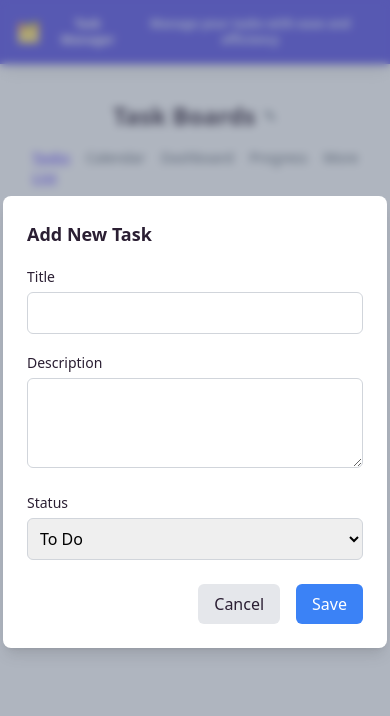
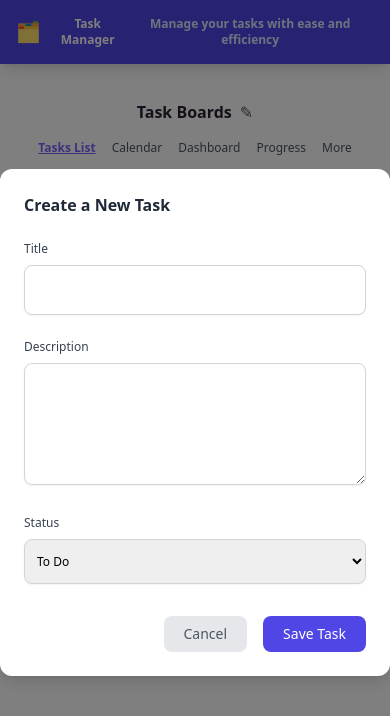
Before and after one commit to ahmed-kkamel/fe-trend-task, a Next.js app: page / in a window 390 px wide. Both pictures are taken after a click on the button "Add new task". Shown: the top 716 px of the page. Built offline with nearby package versions, Linux system fonts and the light colour scheme.

Commit message:
fix responsive

```diff
--- a/app/_components/ActionButton.tsx
+++ b/app/_components/ActionButton.tsx
@@ -8,7 +8,11 @@ type ActionButtonProps = {
 
 const ActionButton: React.FC<ActionButtonProps> = ({ onClick, label, color }) => {
     return (
-        <button onClick={onClick} className={`text-${color}-500 hover:underline`}>
+        <button
+            onClick={onClick}
+            className={`text-${color}-500 hover:text-${color}-700 focus:outline-none`}
+            aria-label={label}
+        >
             {label}
         </button>
     );
--- a/app/_components/AddTaskButton.tsx
+++ b/app/_components/AddTaskButton.tsx
@@ -4,7 +4,7 @@ const AddTaskButton: React.FC<{ onClick: () => void }> = ({ onClick }) => (
     <button
         aria-label="Add new task"
         onClick={onClick}
-        className="p-2 bg-gray-100 rounded-md hover:bg-gray-200 focus:outline-none focus:ring-2 focus:ring-purple-500"
+        className="px-4 py-2 bg-gray-100 rounded-md hover:bg-gray-200 focus:outline-none focus:ring-2 focus:ring-purple-500"
     >
         ➕
     </button>
--- a/app/_components/AddTaskPopup.tsx
+++ b/app/_components/AddTaskPopup.tsx
@@ -66,43 +66,58 @@ const AddTaskPopup: React.FC<AddTaskPopupProps> = ({ isOpen, onClose, onSave })
     if (!isOpen) return null;
 
     return (
-        <div className="fixed inset-0 bg-[#606C80] bg-opacity-50 flex items-center justify-center z-50 backdrop-blur-sm">
-            <div className="bg-white rounded-lg p-6 w-96 shadow-lg">
-                <h2 className="text-lg font-bold mb-4 text-[#2B1F33]">Add New Task</h2>
-                <form className="flex flex-col gap-4">
+        <div className="fixed inset-0 bg-black bg-opacity-50 flex items-center justify-center z-50">
+            <div className="bg-white rounded-xl p-6 w-full max-w-lg shadow-lg">
+                <h2 className="text-base md:text-2xl font-semibold mb-6 text-gray-800">Create a New Task</h2>
+                <form className="flex flex-col gap-6">
                     <div>
-                        <label htmlFor="title" className="text-sm font-medium text-[#2B1F33]">
+                        <label
+                            htmlFor="title"
+                            className="block text-xs md:text-sm font-medium text-gray-700"
+                        >
                             Title
                         </label>
                         <input
                             id="title"
                             type="text"
-                            className={`w-full p-2 border ${errors.title ? 'border-red-500' : 'border-gray-300'} rounded-md mt-1`}
+                            className={`w-full mt-2 p-3 border ${errors.title ? "border-red-500" : "border-gray-300"
+                                } rounded-lg shadow-sm focus:outline-none`}
                             value={formData.title}
                             onChange={handleInputChange}
                         />
-                        {errors.title && <small className="text-red-500">{errors.title}</small>}
+                        {errors.title && (
+                            <small className="text-red-500 text-xs">{errors.title}</small>
+                        )}
                     </div>
                     <div>
-                        <label htmlFor="description" className="text-sm font-medium text-[#2B1F33]">
+                        <label
+                            htmlFor="description"
+                            className="block text-xs md:text-sm font-medium text-gray-700"
+                        >
                             Description
                         </label>
                         <textarea
                             id="description"
-                            className={`w-full p-2 border ${errors.description ? 'border-red-500' : 'border-gray-300'} rounded-md mt-1`}
-                            rows={3}
+                            className={`w-full mt-2 p-3 border ${errors.description ? "border-red-500" : "border-gray-300"
+                                } rounded-lg shadow-sm focus:outline-none`}
+                            rows={4}
                             value={formData.description}
                             onChange={handleInputChange}
                         />
-                        {errors.description && <small className="text-red-500">{errors.description}</small>}
+                        {errors.description && (
+                            <small className="text-red-500 text-xs">{errors.description}</small>
+                        )}
                     </div>
                     <div>
-                        <label htmlFor="status" className="text-sm font-medium text-[#2B1F33]">
+                        <label
+                            htmlFor="status"
+                            className="block text-xs md:text-sm font-medium text-gray-700"
+                        >
                             Status
                         </label>
                         <select
                             id="status"
-                            className="w-full p-2 border border-gray-300 rounded-md mt-1"
+                            className="w-full mt-2 p-3 text-xs md:text-sm border border-gray-300 rounded-lg shadow-sm focus:outline-none px-2"
                             value={formData.status}
                             onChange={handleInputChange}
                         >
@@ -112,18 +127,18 @@ const AddTaskPopup: React.FC<AddTaskPopupProps> = ({ isOpen, onClose, onSave })
                         </select>
                     </div>
                 </form>
-                <div className="flex justify-end gap-4 mt-6">
+                <div className="flex justify-end gap-4 mt-8">
                     <button
-                        className="px-4 py-2 bg-gray-200 rounded-md text-[#2B1F33] hover:bg-gray-300"
+                        className="px-5 py-2 text-sm font-medium text-gray-600 bg-gray-200 rounded-lg hover:bg-gray-300"
                         onClick={handleClose}
                     >
                         Cancel
                     </button>
                     <button
-                        className="px-4 py-2 bg-[#3B82F6] text-white rounded-md hover:bg-[#2563EB]"
+                        className="px-5 py-2 text-sm font-medium text-white bg-indigo-600 rounded-lg hover:bg-indigo-700"
                         onClick={handleSave}
                     >
-                        Save
+                        Save Task
                     </button>
                 </div>
             </div>
--- a/app/_components/ConfirmationPopup.tsx
+++ b/app/_components/ConfirmationPopup.tsx
@@ -7,7 +7,7 @@ const ConfirmationPopup: React.FC<ConfirmationPopupProps> = ({ isOpen, taskToDel
     return (
         <div className="fixed inset-0 bg-[#606C80] bg-opacity-50 flex items-center justify-center z-50 backdrop-blur-sm">
             <div className="bg-white p-6 rounded-lg shadow-lg max-w-md w-full">
-                <p className="text-lg text-gray-800">
+                <p className="text-lg text-gray-800 break-words">
                     Are you sure you want to delete the task: <span className="font-bold">{taskToDelete.title}</span>?
                 </p>
                 <div className="flex justify-end gap-4 mt-6">
--- a/app/_components/DropdownMenu.tsx
+++ b/app/_components/DropdownMenu.tsx
@@ -14,7 +14,7 @@ const DropdownMenu: React.FC<DropdownMenuProps> = ({ dropdownRef, dropdownOption
     return (
         <div
             ref={dropdownRef}
-            className="absolute right-0 mt-2 bg-white border rounded shadow-lg z-10 min-w-[8rem]"
+            className="absolute right-0 bg-white border rounded shadow-lg z-10 min-w-48"
         >
             {dropdownOptions.map((option) => (
                 <button
--- a/app/_components/SearchInput.tsx
+++ b/app/_components/SearchInput.tsx
@@ -10,7 +10,7 @@ const SearchInput: React.FC<{ value: string; onChange: (e: React.ChangeEvent<HTM
         onChange={onChange}
         placeholder="Search tasks..."
         aria-label="Search tasks"
-        className="p-2 border rounded-md focus:outline-none focus:ring-2 focus:ring-purple-500"
+        className="py-2 px-3 border rounded-md focus:outline-none focus:ring-2 focus:ring-purple-500 placeholder:text-sm placeholder:lg:text-base"
     />
 );
 
--- a/app/_components/TaskBoard.tsx
+++ b/app/_components/TaskBoard.tsx
@@ -5,9 +5,9 @@ import { columns } from '../_const/columns';
 
 const TaskBoard: React.FC = () => {
   return (
-    <div className="grid grid-cols-1 md:grid-cols-3 gap-8 p-4">
+    <div className="grid grid-cols-1 md:grid-cols-3 gap-2 p-2">
       {columns.map((column) => (
-        <div key={column.title} className="flex flex-col p-4 rounded-lg gap-4">
+        <div key={column.title} className="flex flex-col p-2 rounded-lg gap-4">
           <TaskBoardHeader column={column} />
           <TaskCard column={column} />
         </div>
--- a/app/_components/TaskBoardHeader.tsx
+++ b/app/_components/TaskBoardHeader.tsx
@@ -13,18 +13,24 @@ const TaskBoardHeader: React.FC<TaskBoardHeaderProps> = ({ column }) => {
     const taskCount = tasks.filter(task => task.status === column.title).length;
 
     return (
-        <div className="flex gap-3 items-center" role="region" aria-labelledby={`${column.title}-header`}>
+        <div
+            className="flex gap-3 items-center p-3 rounded-lg bg-gray-100 shadow-sm"
+            role="region"
+            aria-labelledby={`${column.title}-header`}
+            aria-live="polite"
+        >
             <h2
                 id={`${column.title}-header`}
-                className="text-xl font-bold"
+                className="text-xl font-semibold text-gray-800"
                 tabIndex={0}
             >
                 {column.title}
             </h2>
             <span
-                className="text-xs px-2.5 py-1 rounded-full"
+                className="text-xs px-2.5 font-semibold py-1 rounded-full"
                 style={{ backgroundColor: column.bgColor, color: column.textColor }}
                 aria-label={`Task count for ${column.title}`}
+                role="status"
             >
                 {taskCount}
             </span>
--- a/app/_components/TaskListHeader.tsx
+++ b/app/_components/TaskListHeader.tsx
@@ -43,7 +43,7 @@ const TaskListHeader: React.FC = React.memo(() => {
         <header className="flex flex-col lg:flex-row gap-4 justify-between items-center bg-white p-4 border-b border-gray-200 shadow-sm">
             <div className="flex flex-col md:flex-row items-center gap-4 md:gap-10">
                 <div className="flex items-center gap-2">
-                    <h2 className="text-2xl font-bold text-[#2B1F33]">Task Boards</h2>
+                    <h2 className="text-base lg:text-2xl font-bold text-[#2B1F33]">Task Boards</h2>
                     <button
                         aria-label="Edit"
                         className="text-gray-600 hover:text-gray-700 focus:outline-none"
@@ -51,11 +51,11 @@ const TaskListHeader: React.FC = React.memo(() => {
                         ✎
                     </button>
                 </div>
-                <nav aria-label="Task Navigation" className="flex gap-4 text-sm text-gray-600">
+                <nav aria-label="Task Navigation" className="flex gap-4 text-xs md:text-sm text-gray-600">
                     {navLinks}
                 </nav>
             </div>
-            <div className="flex items-center gap-4 mt-4 md:mt-0">
+            <div className="flex items-center gap-4">
                 <SearchInput value={searchTerm} onChange={handleSearch} />
                 <AddTaskButton onClick={() => setIsPopupOpen(true)} />
                 <AddTaskPopup
```
Also changed, not shown: app/_components/TaskItem.tsx (+3 -4 lines), app/_components/TaskItemHeader.tsx (+15 -8 lines).
